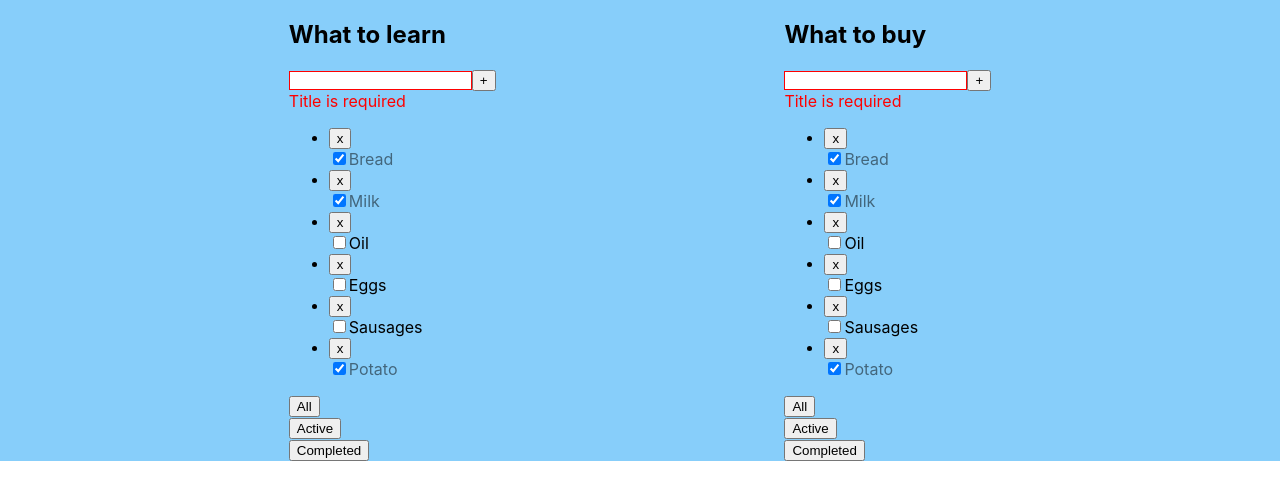
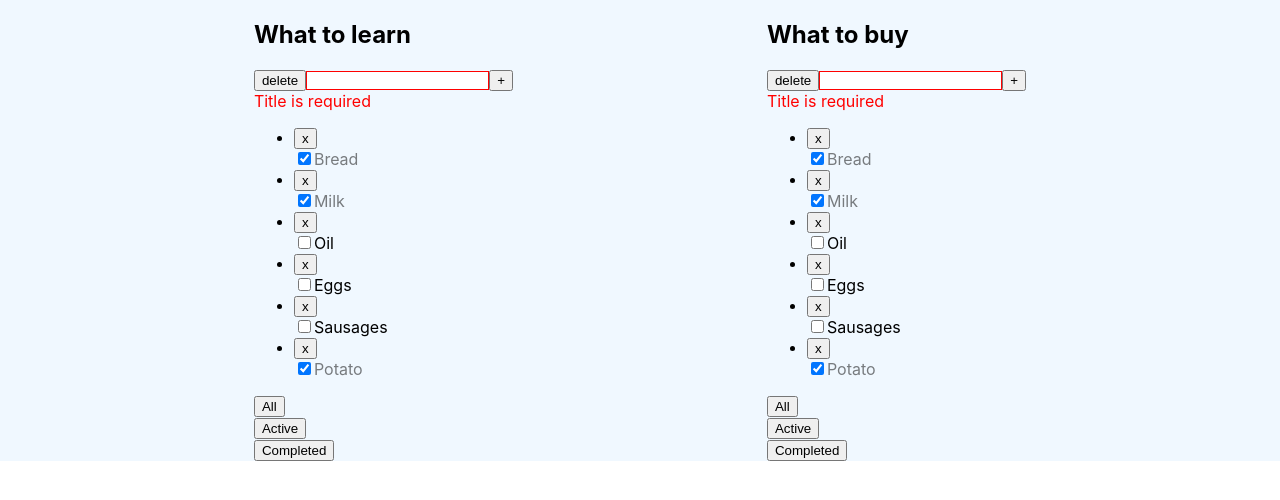
Before and after one commit to Masha-Gorb/todolist-app, a React (Create React App) app: page / in a window 1280 px wide. Shown: the top 500 px of the page. Built offline with nearby package versions, Linux system fonts and the light colour scheme.

Commit message:
add deleteWholeList function

```diff
--- a/src/App.module.css
+++ b/src/App.module.css
@@ -1,5 +1,5 @@
 .App {
-    background-color: lightskyblue;
+    background-color: aliceblue;
     display: flex;
     justify-content: space-evenly;
 }
--- a/src/App.tsx
+++ b/src/App.tsx
@@ -1,9 +1,13 @@
 import React, {useState} from 'react'
-import {TodoList} from "./TodoList";
+import {tasksPropsType, TodoList} from "./TodoList";
 import {v1} from "uuid";
 import {NewInput} from "./Components/NewInput";
 import {inspect} from "util";
 import styles from './App.module.css'
+
+export type TaskType = {
+    [key: string] : Array<tasksPropsType>
+}
 
 export type filterType = "All" | "Active" | "Completed"
 export type TodolistsType = {
@@ -22,7 +26,7 @@ const App =() => {
         {id: todolistID2, title: 'What to buy', filter: 'All'}
     ])
 
-    let [tasks, setTasks] = useState({
+    let [tasks, setTasks] = useState<TaskType>({
         [todolistID1]:[
             {id: v1(), title: "Bread", checked: true},
             {id: v1(), title: "Milk", checked: true},
@@ -88,7 +92,6 @@ const App =() => {
             setTodolists([...todolists])
         }
     }
-
     // let filtredTasks = tasks
     // if (filter === "Active") {
     //     filtredTasks = tasks.filter(f =>!f.checked)
@@ -108,14 +111,11 @@ const App =() => {
     //тестим - заставляем в консоли показать ивент.кюрентТарджет.value
 
     const addTask = (todolistId: string, newTaskTitle: string) => {
+        setTasks({...tasks, [todolistId]: [{id: v1(), title: newTaskTitle.trim(), checked: false}, ...tasks[todolistId]]})
         // let currentTodolistId = tasks[todolistId]
         // let newTask = {id: v1(), title: newTaskTitle.trim(), checked: false}
         // tasks[todolistId]=[newTask, ...tasks[todolistId]]
         // setTasks({...tasks})
-
-        setTasks({...tasks, [todolistId]: [{id: v1(), title: newTaskTitle.trim(), checked: false}, ...tasks[todolistId]]})
-
-
         // if(newTaskTitle.trim()!=="") {
         //     let newTask = {id: v1(), title: newTaskTitle.trim(), checked: true}
         //     setTasks([newTask, ...tasks])
@@ -135,16 +135,18 @@ const App =() => {
             currentTask.checked=myEvent
                 setTasks({...tasks})
         }
-
         // setTasks({...tasks, [todolistId]:tasks[todolistId].find(ft=> ft.id===newId)})
-
-
         // let currentTask=tasks.find(ft => ft.id===id)
         // if(currentTask) {
         //     currentTask.checked=myEvent
         //     setTasks([...tasks])
         // setTasks(tasks.map(mID => mID.id===newId ? {...mID, checked: myEvent} : mID))
     }
+
+    const deleteWholeList = (todolistId: string) => {
+        setTodolists(todolists.filter(f=>f.id!==todolistId))
+    }
+
 
     return (
         <div className={styles.App}>
@@ -168,6 +170,7 @@ const App =() => {
                         addTask={addTask}
                         changeChekBox={changeChekBox}
                         filter={m.filter}
+                        deleteWholeList={deleteWholeList}
                         // setTasks={setTasks}
                     />
                 )
--- a/src/TodoList.tsx
+++ b/src/TodoList.tsx
@@ -1,9 +1,9 @@
-import React, {ChangeEvent, KeyboardEvent, useState} from 'react'
+import React, {ChangeEvent, KeyboardEvent, MouseEventHandler, useState} from 'react'
 import {filterType} from "./App";
 import {ButtonUniversal} from "./Components/ButtonUniversal";
 import styles from './App.module.css'
 
-type tasksPropsType = {
+export type tasksPropsType = {
     id: string
     title: string
     checked: boolean
@@ -19,6 +19,7 @@ type propsType = {
     addTask: (todolistId: string, newTaskTitle: string) => void
     changeChekBox: (todolistId: string, myEvent: boolean, newId: string) => void
     filter: filterType
+    deleteWholeList: (todolistId: string) => void
     // setTasks: (tasks: Array<tasksPropsType>) => void
 }
 
@@ -58,9 +59,14 @@ export const TodoList = (props: propsType) => {
         props.changeChekBox(props.todolistId, event.currentTarget.checked, newId)
     }
 
+    const deleteWholeListHandler = () => {
+        props.deleteWholeList(props.todolistId)
+    }
+
     return (
         <div>
             <h2>{props.title}</h2>
+            <button onClick={deleteWholeListHandler}> delete </button>
 
             <input className={error ? styles.error : ''} value={newTaskTitle} onChange={onChangeHandler}
                    onKeyPress={onKeyPressHandler}/>
@@ -95,4 +101,4 @@ export const TodoList = (props: propsType) => {
 
         </div>
     )
-};
+}
```
